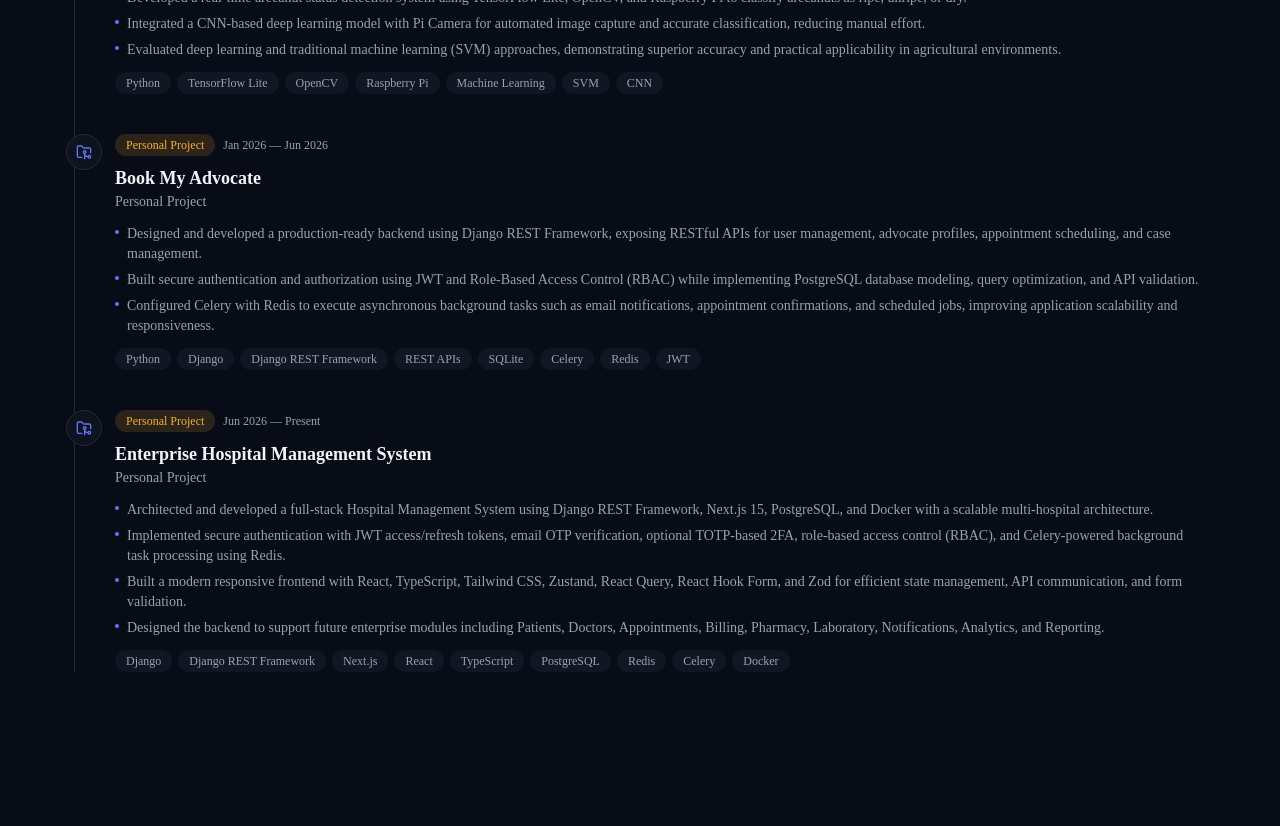
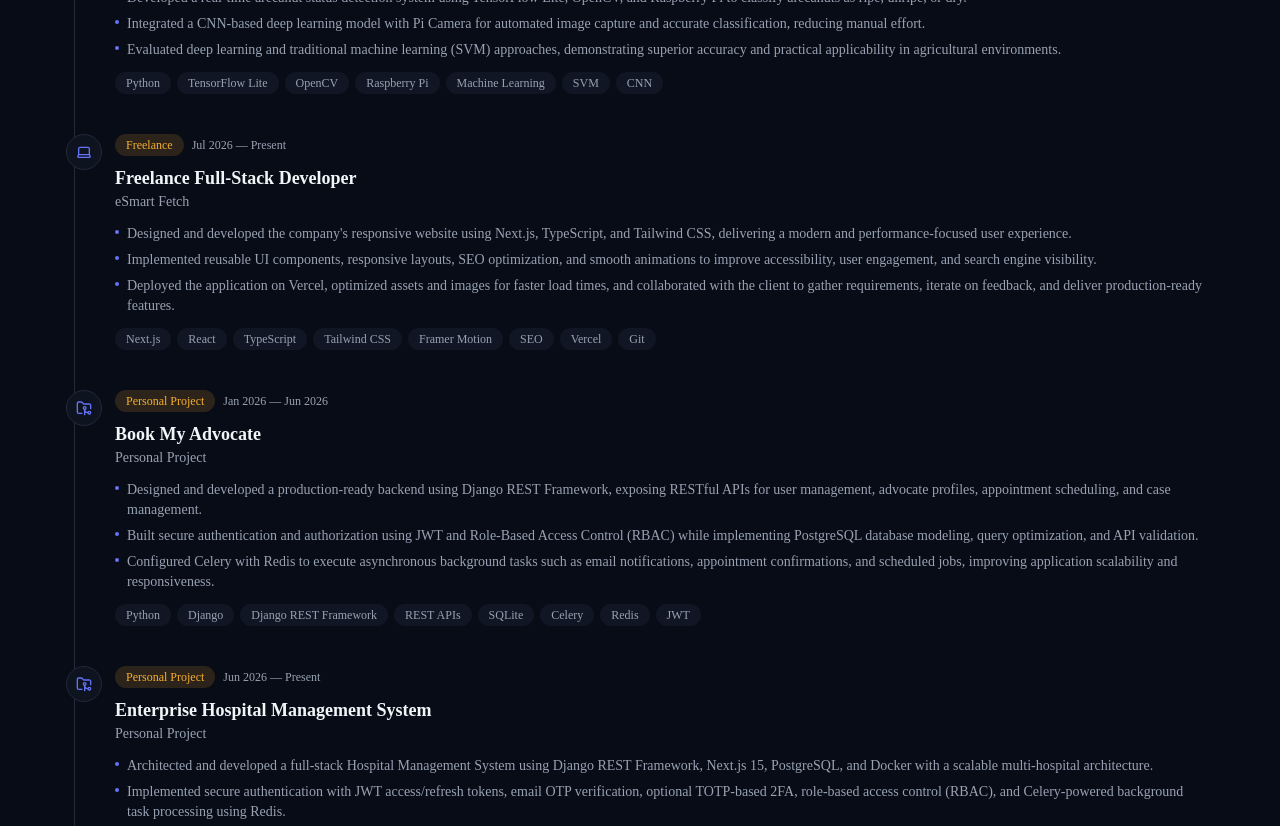
Before and after one commit to Tejas-shivarame/Portfolio-Tejas, a Next.js app: page /about in a window 1280 px wide. Shown: the part 1640-2466 px from the top of the page. Built offline with nearby package versions, Linux system fonts and the light colour scheme; no server answers.

Commit message:
Refactored code on experience.ts

```diff
--- a/data/experience.ts
+++ b/data/experience.ts
@@ -46,6 +46,30 @@ export const experience: ExperienceItem[] = [
   ],
   tags: ["Python","TensorFlow Lite","OpenCV","Raspberry Pi","Machine Learning","SVM","CNN"]
   },
+{
+  id: "exp-freelance-esmart-fetch",
+  type: "freelance",
+  title: "Freelance Full-Stack Developer",
+  organization: "eSmart Fetch",
+  startDate: "2026-07",
+  endDate: "Present",
+  description: [
+    "Designed and developed the company's responsive website using Next.js, TypeScript, and Tailwind CSS, delivering a modern and performance-focused user experience.",
+    "Implemented reusable UI components, responsive layouts, SEO optimization, and smooth animations to improve accessibility, user engagement, and search engine visibility.",
+    "Deployed the application on Vercel, optimized assets and images for faster load times, and collaborated with the client to gather requirements, iterate on feedback, and deliver production-ready features."
+  ],
+  tags: [
+    "Next.js",
+    "React",
+    "TypeScript",
+    "Tailwind CSS",
+    "Framer Motion",
+    "SEO",
+    "Vercel",
+    "Git"
+  ]
+},
+
   {
     id: "exp-personal-bookmyadvocate",
     type: "personal",
```
